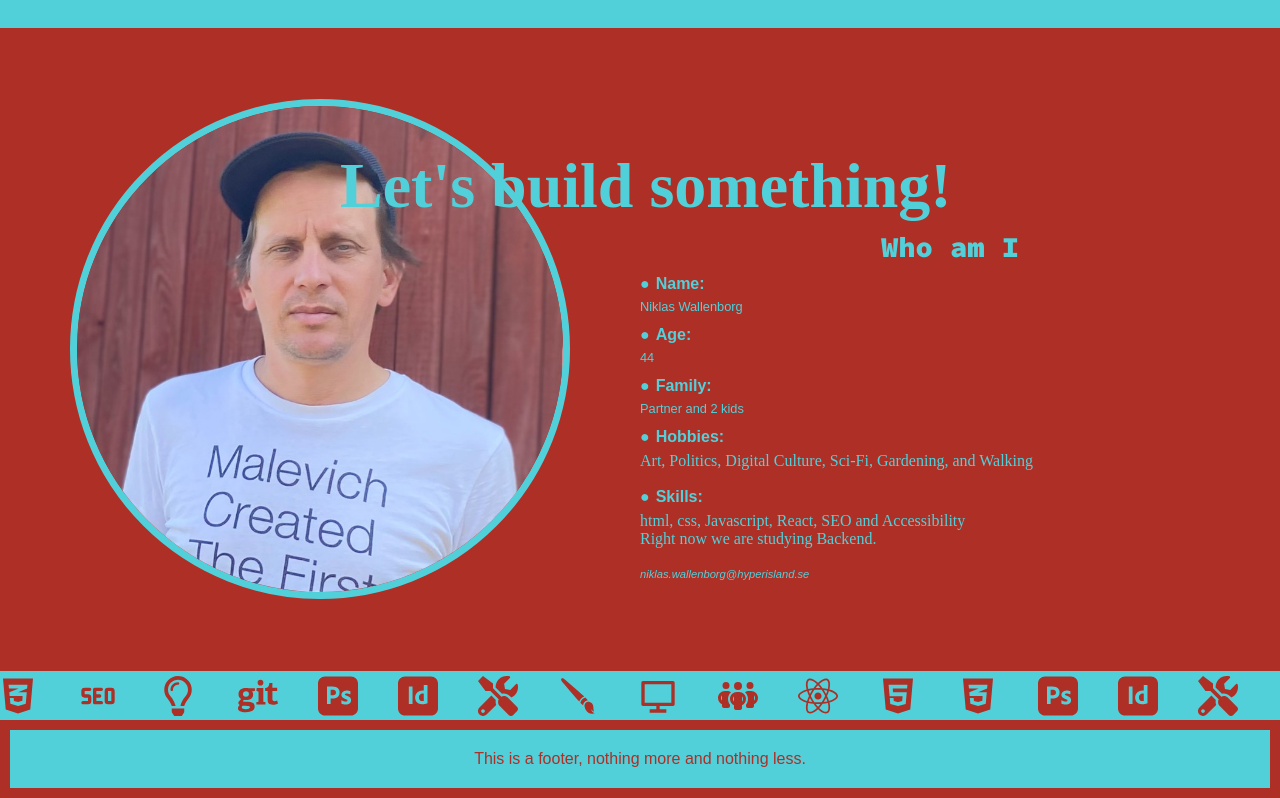
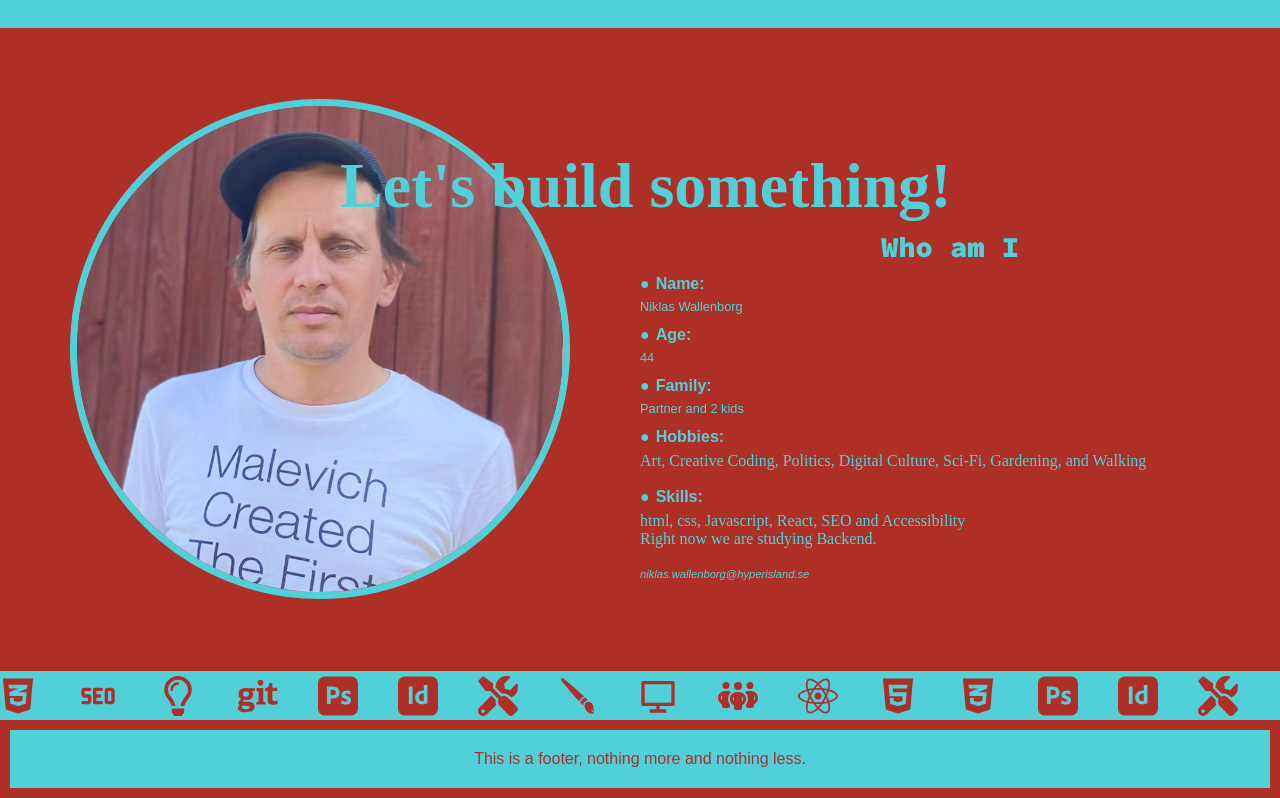
Before and after one commit to Wallenborg/front-port, a React (Create React App) app: page / in a window 1280 px wide. Shown: the part 3716-4514 px from the top of the page. Built offline with nearby package versions, Linux system fonts and the light colour scheme; a web font is replaced by a local one.

Commit message:
fix text in about

```diff
--- a/src/data.js
+++ b/src/data.js
@@ -209,7 +209,8 @@ export const projects = [
           <span className="learnings-bullet">&#x25CF;</span>Hobbies:
         </div>
         <div>
-          Art, Politics, Digital Culture, Sci-Fi, Gardening, and Walking
+          Art, Creative Coding, Politics, Digital Culture, Sci-Fi, Gardening,
+          and Walking
         </div>
         <br />
         <div className="learnings-headline">
```
